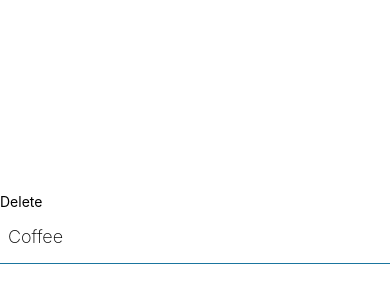
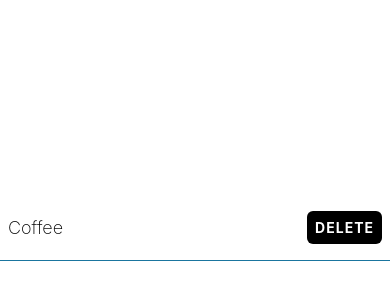
Before and after one commit to simotae14/taskly-react-native, a React Native app: screen / in a window 390 px wide. Shown: the part 194-494 px from the top of the page. Built offline with nearby package versions, Linux system fonts and the light colour scheme.

Commit message:
create a Delete button using TouchableOpacity

```diff
--- a/App.tsx
+++ b/App.tsx
@@ -1,20 +1,18 @@
-import {
-  StyleSheet,
-  Text,
-  View,
-  TouchableOpacity,
-  Pressable,
-} from "react-native";
+import { StyleSheet, Text, View, TouchableOpacity } from "react-native";
 import { theme } from "./theme";
 
 export default function App() {
   return (
     <View style={styles.container}>
-      <Pressable onPress={() => console.log("Pressed")}>
-        <Text>Delete</Text>
-      </Pressable>
       <View style={styles.itemContainer}>
         <Text style={styles.itemText}>Coffee</Text>
+        <TouchableOpacity
+          onPress={() => console.log("Pressed")}
+          activeOpacity={0.8}
+          style={styles.button}
+        >
+          <Text style={styles.buttonText}>Delete</Text>
+        </TouchableOpacity>
       </View>
     </View>
   );
@@ -31,9 +29,23 @@
     borderBottomColor: theme.colorCerulean,
     paddingHorizontal: 8,
     paddingVertical: 16,
+    flexDirection: "row",
+    alignItems: "center",
+    justifyContent: "space-between",
   },
   itemText: {
     fontSize: 18,
     fontWeight: "200",
   },
+  button: {
+    backgroundColor: theme.colorBlack,
+    padding: 8,
+    borderRadius: 6,
+  },
+  buttonText: {
+    color: theme.colorWhite,
+    fontWeight: "bold",
+    textTransform: "uppercase",
+    letterSpacing: 1,
+  },
 });
--- a/theme.ts
+++ b/theme.ts
@@ -1,4 +1,5 @@
 export const theme = {
   colorCerulean: "#1a759f",
   colorWhite: "#fff",
+  colorBlack: "#000",
 };
```
